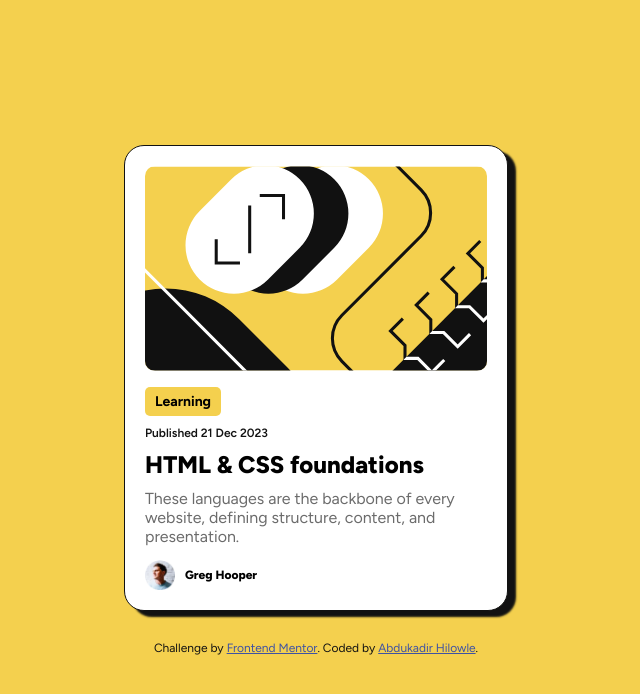
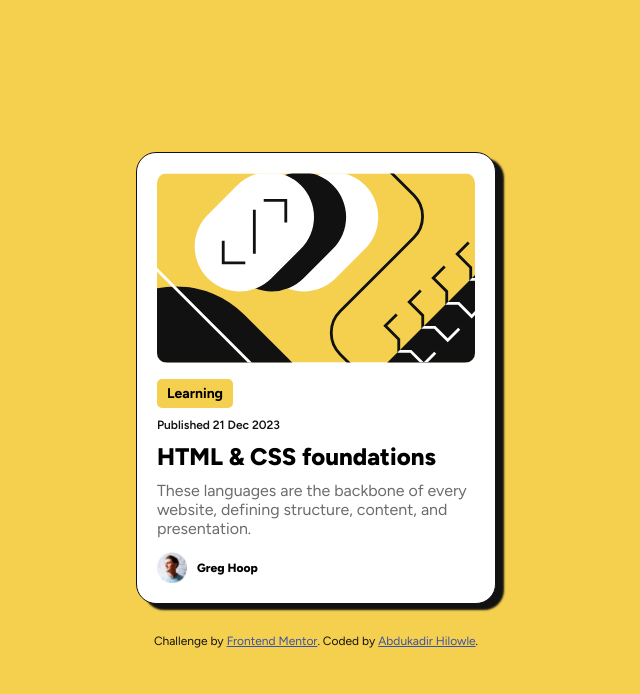
Before and after one commit to icabduqaadir12/blog-preview-card, a plain HTML site: page index.html in a window 1280 px wide. Shown: the whole page, without its empty margins (324-964 px from the left). Drawn offline with Linux system fonts and the light colour scheme.

Commit message:
change name to check something

```diff
--- a/index.html
+++ b/index.html
@@ -20,7 +20,7 @@
     <p class="description">These languages are the backbone of every website, defining structure, content, and presentation.</p>
     <div class="author">
       <img src="./assets/images/image-avatar.webp" alt="image-avatar">
-      <p class="name">Greg Hooper</p>
+      <p class="name">Greg Hoop</p>
     </div>
   </main>
 
--- a/style.css
+++ b/style.css
@@ -110,7 +110,7 @@ footer {
 
 @media (min-width: 768px) {
     main {
-        max-width: 384px;
+        max-width: 360px;
     }
 
     .title {
```
